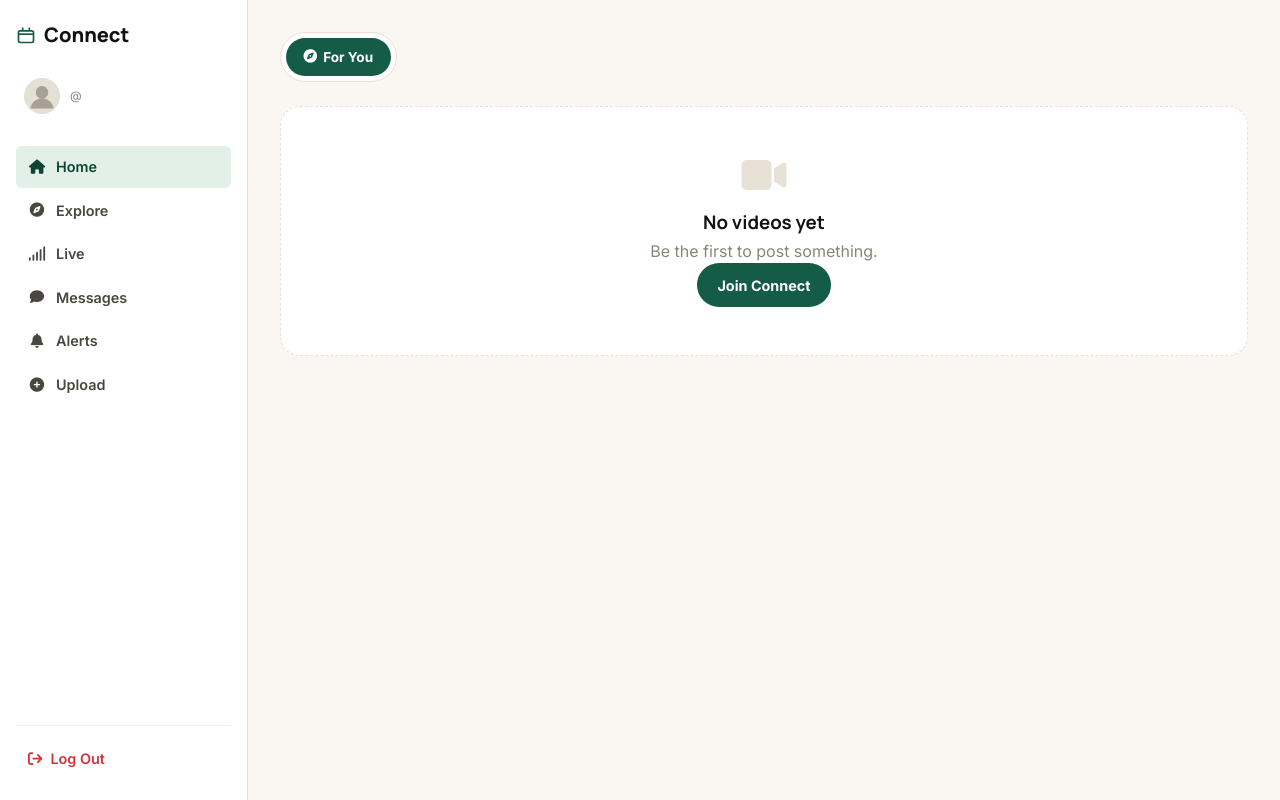
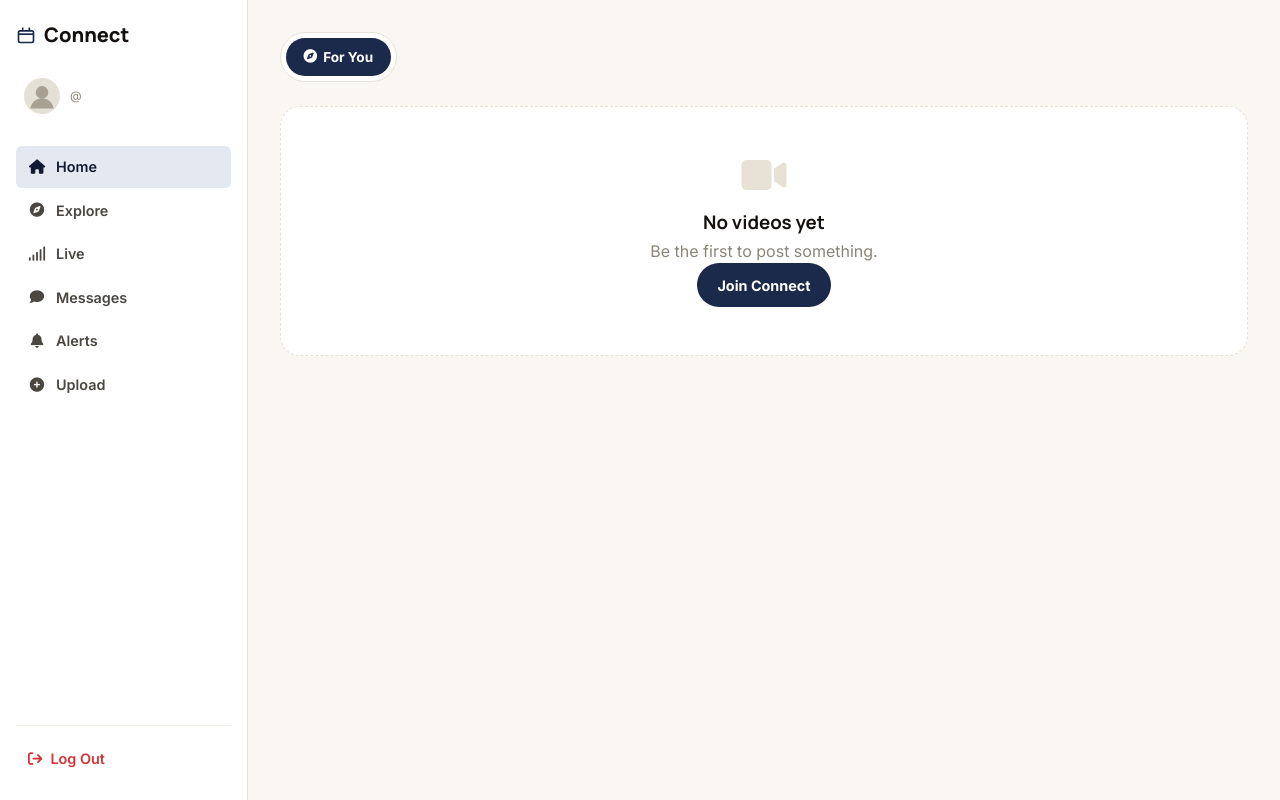
Before and after one commit to Gasana22/Connect, a PHP site: page /index.php in a window 1280 px wide. Run offline with PHP 8.4, Linux system fonts and the light colour scheme; data that the repository does not hold is empty.

Commit message:
Switch brand color from emerald to navy blue
Deep navy reads more formal/business-appropriate for an ad platform than
the earlier emerald, per direct feedback. Coral stays as the sole accent
(CTAs, live/sponsored) since a single accent against a navy-dominant
palette keeps hierarchy clear. Only app.css changed -- every page pulls
color from these tokens, so nothing else needed touching.

```diff
--- a/assets/css/app.css
+++ b/assets/css/app.css
@@ -6,8 +6,9 @@
    ========================================================================== */
 
 :root {
-  /* Brand palette: deep emerald (trust/growth) + warm coral (energy/live/now)
-     on a warm paper background — deliberately not another indigo SaaS template. */
+  /* Brand palette: deep navy (formal, trustworthy — "business platform") + warm
+     coral (energy/live/now) on a warm paper background — deliberately not
+     another generic tech-blue SaaS template. */
   --ink: #14110f;
   --ink-soft: #4a4640;
   --ink-faint: #8b8579;
@@ -16,9 +17,9 @@
   --border: #e8e2d6;
   --border-soft: #f1ede4;
 
-  --brand: #145c46;
-  --brand-dark: #0e4433;
-  --brand-light: #e3efe9;
+  --brand: #1b2a4a;
+  --brand-dark: #101b33;
+  --brand-light: #e4e8f0;
   --accent: #ff5a3c;
   --accent-dark: #e14526;
   --accent-light: #ffe9e3;
```
